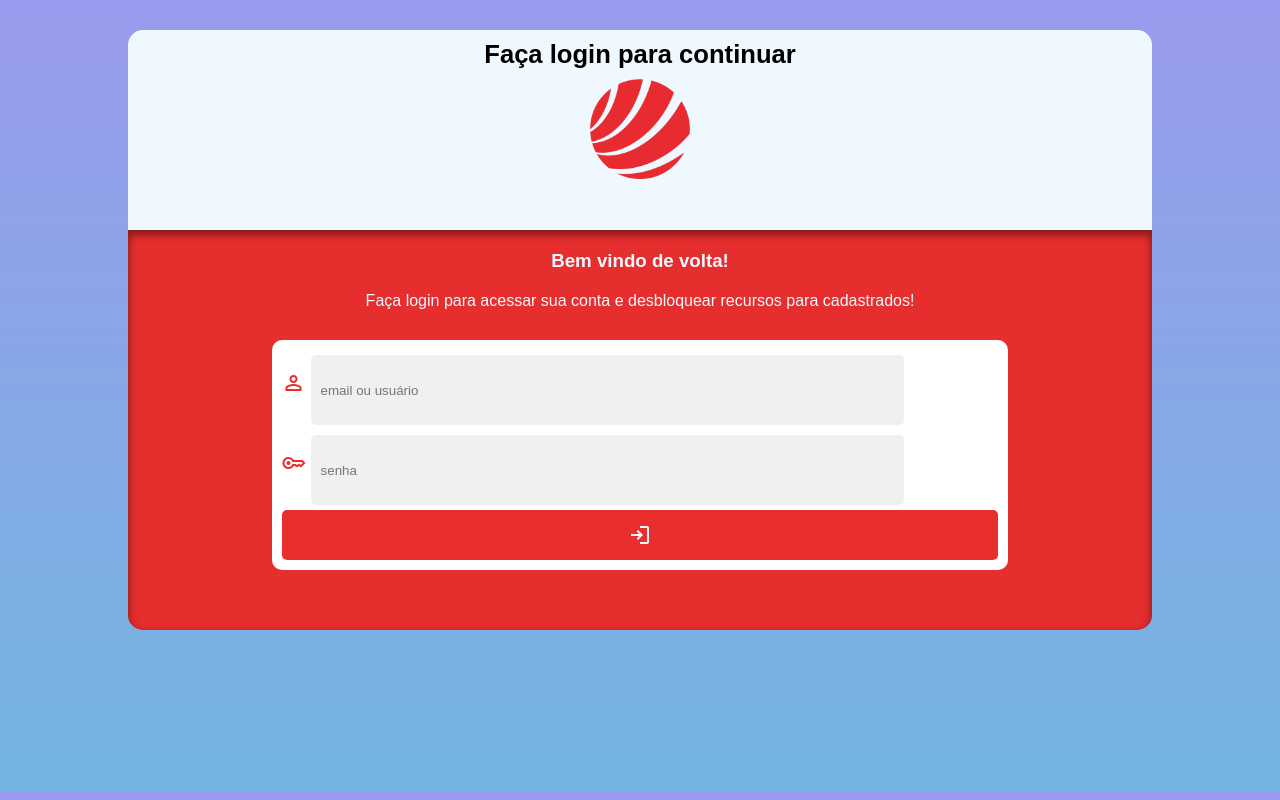
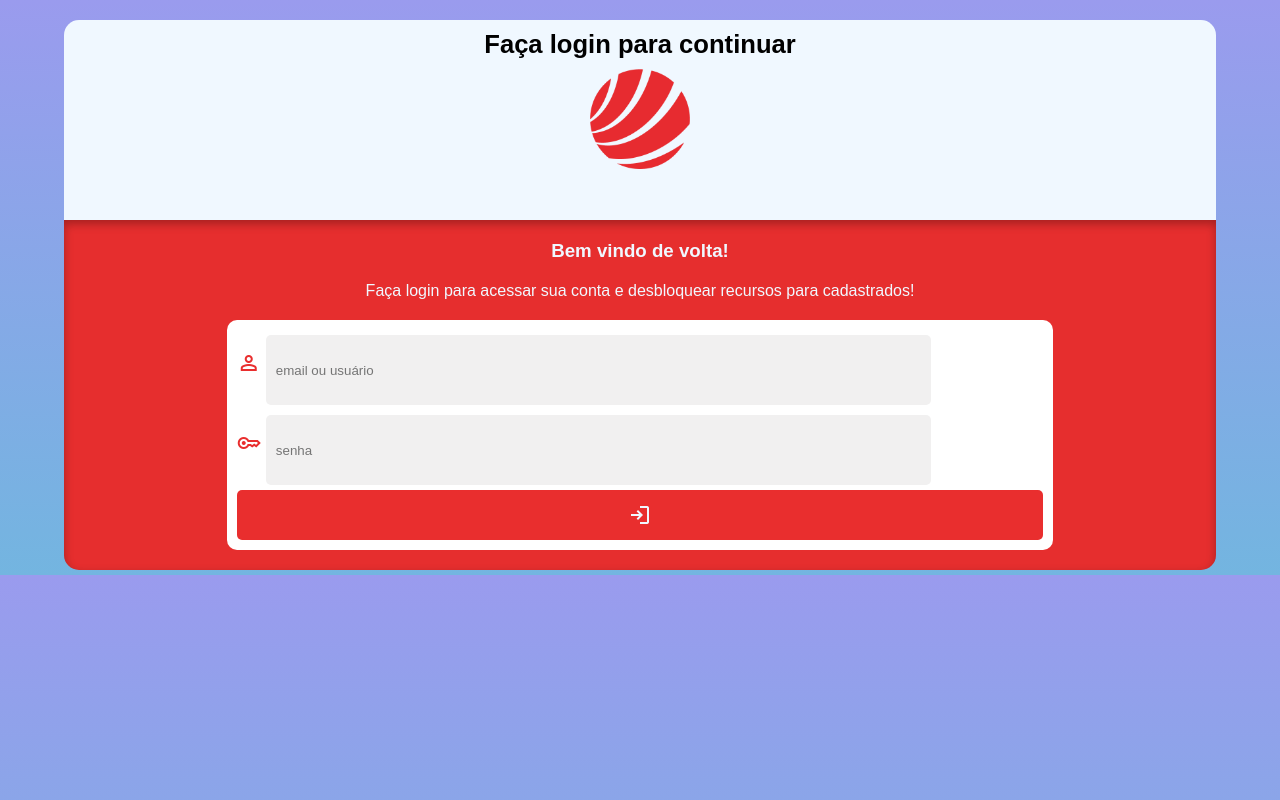
Before and after one commit to fabcode01/projeto-login, a plain HTML site: page index.html in a window 1280 px wide. Drawn offline with nearby package versions, Linux system fonts and the light colour scheme.

Commit message:
fix problem

```diff
--- a/styles/style.css
+++ b/styles/style.css
@@ -12,7 +12,7 @@
 
 body{
     background-image: linear-gradient(to top, #73b5e0, #9a9bee );
-    height: 95.3vh;
+
 
 }
 
@@ -21,21 +21,22 @@ body{
     border-bottom-right-radius: 15px;
     margin: auto;
     background-color: #e62e2e;
-    width: 80%;
-    height: 400px;
-    box-shadow: inset 0px 4px 10px rgba(0, 0, 0, 0.493);
+    width: 90%;
+
+    box-shadow: inset 0px 4px 10px rgba(0, 0, 0, 0.288);
+    margin-bottom: 5px;
+    padding-bottom: 20px;
 }
-
 .square-top{
 
     border-top-left-radius: 15px;
     border-top-right-radius: 15px;
     height: 200px;
     margin: auto;
-    width: 80%;
+    width: 90%;
     background-color: aliceblue;
 
-    margin-top: 30px;
+    margin-top: 20px;
 
 }
 
@@ -71,7 +72,7 @@ main > p{
     width: 55%;
     color: aliceblue;
     text-align: center;
-    margin-bottom: 30px;
+    margin-bottom: 20px;
     font-weight: 300px;
 }
 
```
